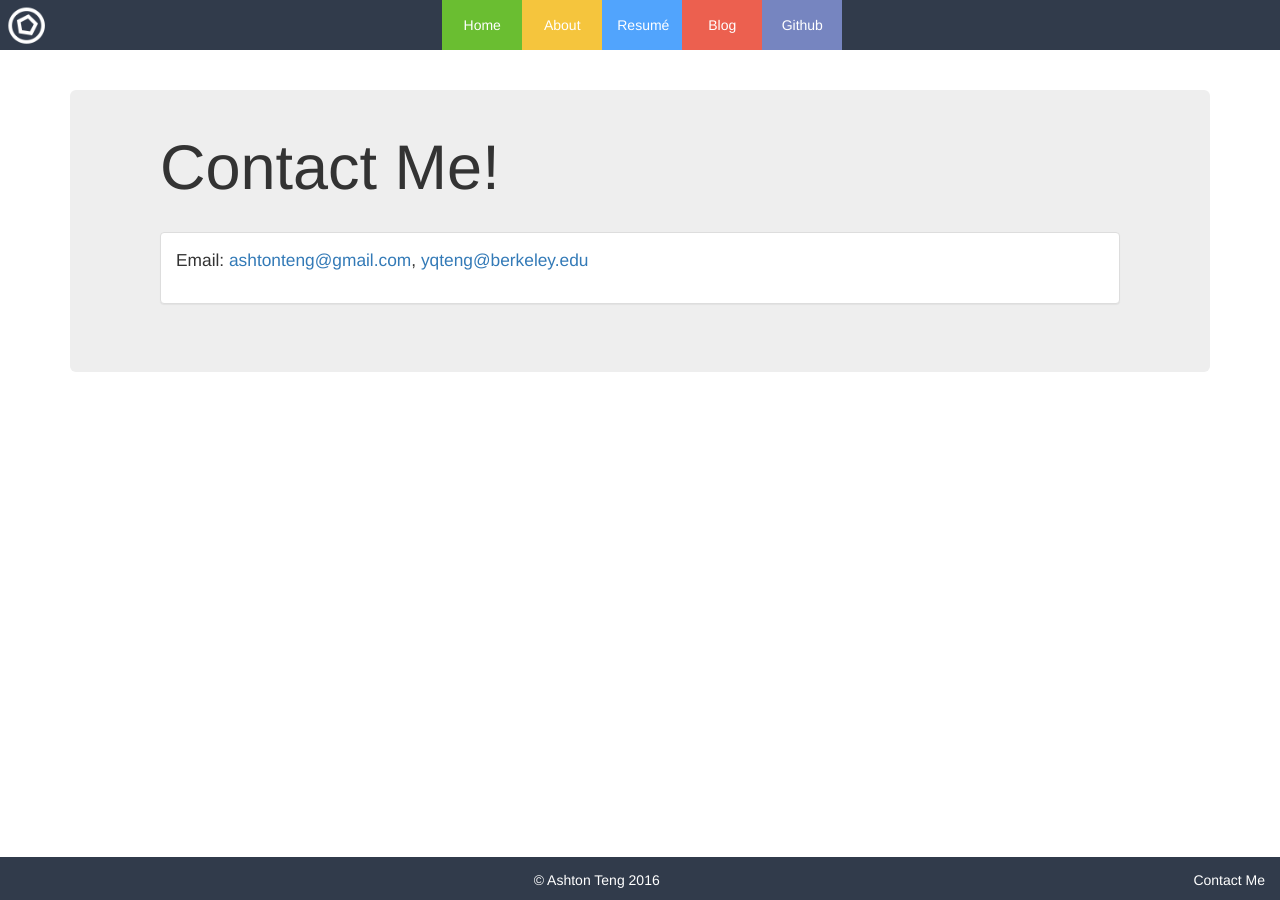
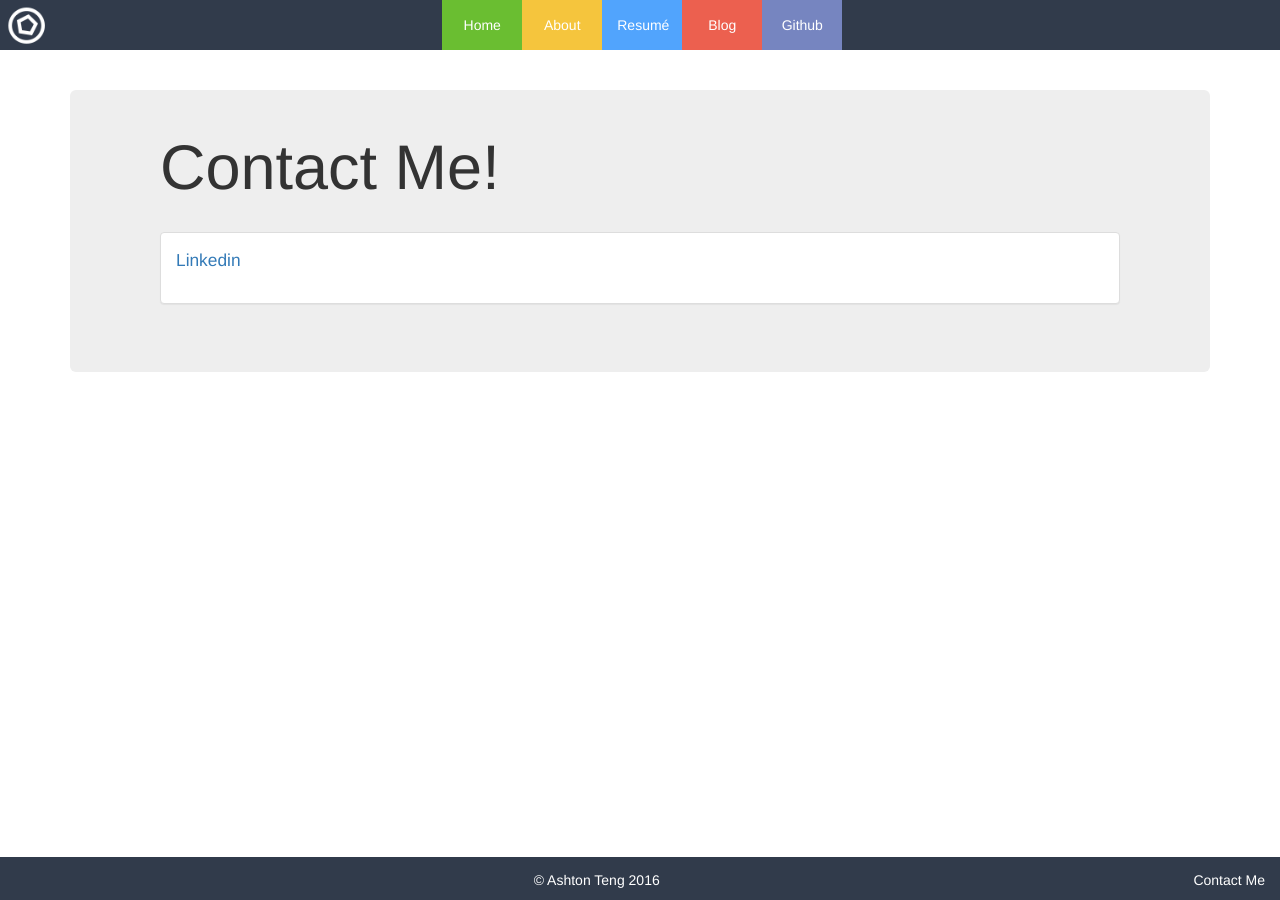
Before and after one commit to ashtonteng/ashtonteng.github.io, a Jekyll site: the page built from contact.html, in a window 1280 px wide. Built offline with Jekyll 4.4.1, drawn with Linux system fonts in a browser that asks for light colours.

Commit message:
remove email add linkedin

```diff
--- a/contact.html
+++ b/contact.html
@@ -8,7 +8,7 @@
 <div class="col-xs-12">
   <div class="panel panel-default">
     <div class="panel-body">
-      <p>Email: <a href="mailto:ashtonteng@gmail.com">ashtonteng@gmail.com</a>, <a href="mailto:yqteng@berkeley.edu">yqteng@berkeley.edu</a></p>
+      <p><a href="https://www.linkedin.com/in/ashtonteng/">Linkedin</a></p>
     </div>
   </div>
 </div>
```
